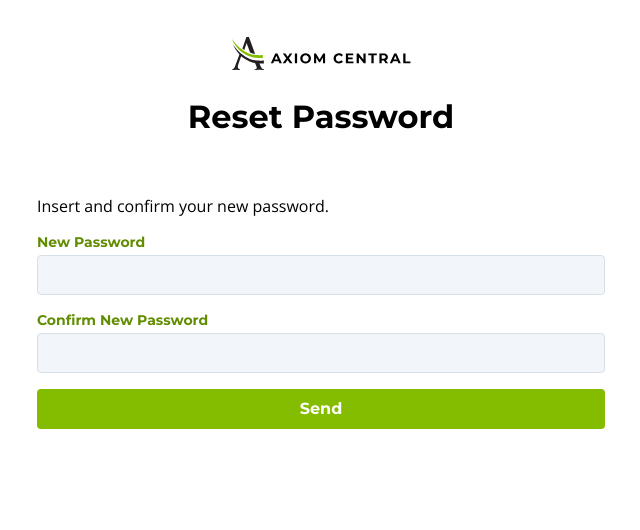
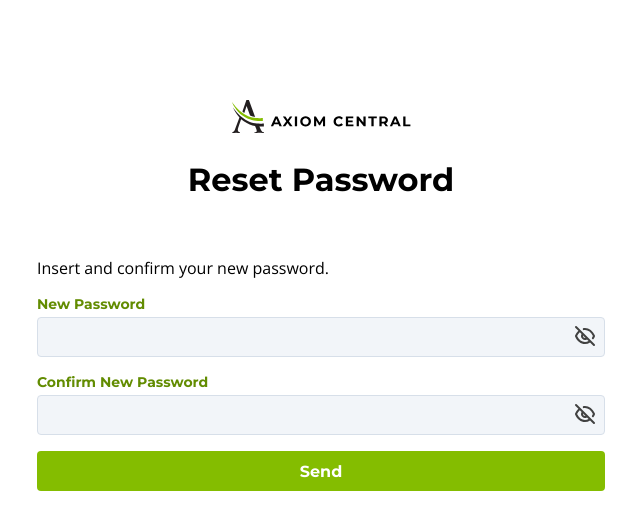
Before and after one commit to axiommortgage/axiomcentral, a Next.js app: page /reset-password in a window 1280 px wide. Shown: the top 530 px of the page, without its empty margins (319-959 px from the left). Built offline with nearby package versions, Linux system fonts and the light colour scheme.

Commit message:
Adding Validation and password reveal to reset-password

```diff
--- a/components/Button.js
+++ b/components/Button.js
@@ -1,4 +1,5 @@
 import style from '../styles/Button.module.scss';
+import Link from 'next/link';
 
 const Button = (props) => {
 
@@ -30,7 +31,9 @@ const Button = (props) => {
 
   if (props.isLink) {
     return (
-      <a href={props.linkPath} className={`${style.ax_btn} ${sizeClass()} ${colorClass()} ${centeredClass()} ${wideClass()}}`} target={blank()}>{props.label}</a>
+      <Link>
+        <a href={props.linkPath} className={`${style.ax_btn} ${sizeClass()} ${colorClass()} ${centeredClass()} ${wideClass()}}`} target={blank()}>{props.label}</a>
+      </Link>
     )
   }
   return <button className={`${style.ax_btn} ${sizeClass()} ${colorClass()} ${centeredClass()} ${wideClass()}}`}>{props.label}</button>
--- a/pages/reset-password.js
+++ b/pages/reset-password.js
@@ -1,7 +1,10 @@
 import { useState } from 'react';
 import { useRouter } from 'next/router';
 import axios from 'axios';
+import Button from '../components/Button';
 import style from '../styles/Password.module.scss';
+import alerts from '../styles/ToastsAlerts.module.scss';
+import { UilEyeSlash, UilEye } from '@iconscout/react-unicons';
 
 
 const NewPassword = () => {
@@ -12,23 +15,69 @@ const NewPassword = () => {
 
   const [newPassword, setNewPassword] = useState('');
   const [confirmNewPassword, setConfirmNewPassword] = useState('');
+  const [message, setMessage] = useState('');
+  const [seeNew, setSeeNew] = useState(false);
+  const [seeConfirm, setSeeConfirm] = useState(false);
 
   const ApiUrl = process.env.API_URL;
 
+  const passValidation = () => {
+    if (newPassword === confirmNewPassword) {
+      setMessage('success');
+      return true;
+    } else {
+      setMessage('error');
+      return false;
+    }
+  }
+
   const resetPassword = async e => {
     e.preventDefault();
+
+    passValidation();
 
     await axios.post(`${ApiUrl}/auth/reset-password`, {
       code: code, // code contained in the reset link of step 3.
       password: newPassword,
       passwordConfirmation: confirmNewPassword,
     }).then(res => {
-      if (res.data.ok) {
-        setStep('reset');
-      }
+      console.log(res);
     }).catch(err => {
       console.log(err);
     });
+  }
+
+  const showMessage = () => {
+    switch (message) {
+      case 'success': {
+        return (
+          <div className={alerts.ax_tip}>
+            <p>Your password has been reset successfuly.</p>
+            <Button isLink linkPath='/' label="Go to Login" size="medium" />
+          </div>
+        )
+      }
+      case 'error': {
+        return (
+          <div className={alerts.ax_tip_error}>
+            <p>Passwords doesn't match.</p>
+          </div>
+        )
+      }
+
+      default: return '';
+    }
+  }
+
+  const seePassword = (e, field) => {
+    e.preventDefault();
+
+    if (field === 'new') {
+      setSeeNew(!seeNew)
+    }
+    if (field === 'confirm') {
+      setSeeConfirm(!seeConfirm)
+    }
   }
 
   return (
@@ -39,11 +88,21 @@ const NewPassword = () => {
         <p>Insert and confirm your new password.</p>
         <div className={style.ax_field}>
           <label htmlFor="password">New Password</label>
-          <input type="password" name="password" onChange={e => setNewPassword(e.target.value)}></input>
+          {seeNew ?
+            <input type="text" name="password" value={newPassword} onChange={e => setNewPassword(e.target.value)}></input>
+            :
+            <input type="password" name="password" value={newPassword} onChange={e => setNewPassword(e.target.value)}></input>
+          }
+          <button className={style.see} onClick={e => seePassword(e, 'new')}>{seeNew ? <UilEye /> : <UilEyeSlash />}</button>
         </div>
         <div className={style.ax_field}>
           <label htmlFor="passwordConfirmation">Confirm New Password</label>
-          <input type="password" name="passwordConfirmation" onChange={e => setConfirmNewPassword(e.target.value)}></input>
+          {seeConfirm ?
+            <input type="text" name="passwordConfirmation" value={confirmNewPassword} onChange={e => setConfirmNewPassword(e.target.value)}></input>
+            :
+            <input type="password" name="passwordConfirmation" value={confirmNewPassword} onChange={e => setConfirmNewPassword(e.target.value)}></input>
+          }
+          <button className={style.see} onClick={e => seePassword(e, 'confirm')}>{seeConfirm ? <UilEye /> : <UilEyeSlash />}</button>
         </div>
         <div className={style.ax_field}>
           <button className={style.ax_btn_submit} name="forgot" type="submit" onClick={e => resetPassword(e)} >Send</button>
--- a/styles/Password.module.scss
+++ b/styles/Password.module.scss
@@ -6,8 +6,9 @@
   height: 100vh;
   display: flex;
   flex-direction: column;
-  justify-content: center;
+  justify-content: flex-start;
   align-items: center;
+  margin-top: 10rem;
 }
 
 .ax_form{
@@ -19,7 +20,6 @@
   border-radius: .8rem;
   display: block;
   width: 60rem;
-  height: 60rem;
 }
 
 .ax_btn_submit{
--- a/styles/ToastsAlerts.module.scss
+++ b/styles/ToastsAlerts.module.scss
@@ -86,3 +86,16 @@
     color: $highlight-color;
   }
 }
+
+.ax_tip_error{
+  font-family: $display-font;
+  border-left: .4rem solid red;
+  background: $light-gray;
+  color: rgb(84, 0, 0);
+  border-radius: 0 .8rem .8rem 0;
+  padding: .8rem;
+
+  span{
+    color: $highlight-color;
+  }
+}
--- a/styles/_theme.scss
+++ b/styles/_theme.scss
@@ -86,6 +86,7 @@ $cubic-transition: cubic-bezier(0,.83,.42,1.01);
   .ax_field{
     display: flex;
     flex-direction: column;
+    position: relative;
 
     label{
       color: $highlight-dark;
@@ -108,7 +109,7 @@ $cubic-transition: cubic-bezier(0,.83,.42,1.01);
       border-radius: .4rem;
       border: .1rem solid $mid-gray;
       background: $light-gray;
-      padding: 0 1.6rem;
+      padding: 0 4rem 0 1.6rem;
       color: $base-color;
       font-family: $display-font;
       font-size: 1.4rem;
@@ -122,6 +123,21 @@ $cubic-transition: cubic-bezier(0,.83,.42,1.01);
       &::placeholder{
         font-weight: 400;
         color: $mid-gray;
+      }
+    }
+
+    button.see{
+      position: absolute;
+      top: 2.2rem;
+      right: 0;
+      width: 4rem;
+      height: 4rem;
+      border: none;
+      background: transparent;
+
+
+      svg{
+        color: $base-mid-color;
       }
     }
 
```
Also changed, not shown: pages/forgot-password.js (+30 -2 lines).
